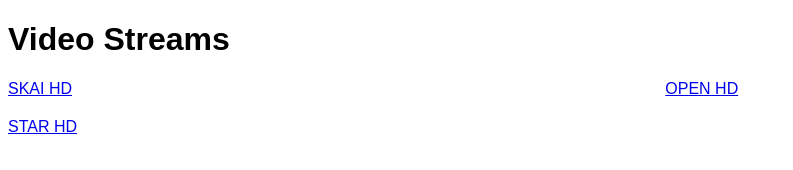
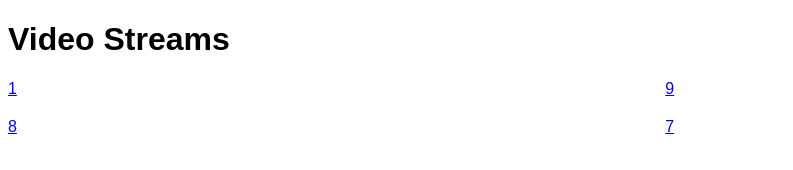
Before and after one commit to gsarm78/streaming, a plain HTML site: page index.html in a window 1280 px wide. Shown: the whole page, without its empty margins (0-793 px from the left). Drawn offline with Linux system fonts and the light colour scheme.

Commit message:
Update index.html

```diff
--- a/index.html
+++ b/index.html
@@ -45,13 +45,16 @@
     <h1>Video Streams</h1>
     <div class="video-list">
         <div class="video">
-            <a href="#" onclick="playVideo('http://skai-live.siliconweb.com/media/cambria4/index_bitrate1200K.m3u8')">SKAI HD</a>
+            <a href="#" onclick="playVideo('http://ert-live-bcbs15228.siliconweb.com/media/ert_1/ert_1_3Mbps.m3u8')">1</a>
         </div>
         <div class="video">
-            <a href="#" onclick="playVideo('https://liveopencloud.siliconweb.com/1/ZlRza2R6L2tFRnFJ/eWVLSlQx/hls/live/playlist.m3u8')">OPEN HD</a>
+            <a href="#" onclick="playVideo('http://skai-live.siliconweb.com/media/cambria4/index_bitrate1200K.m3u8')">9</a>
         </div>
         <div class="video">
-            <a href="#" onclick="playVideo('http://livestar.siliconweb.com/media/star1/star1.m3u8')">STAR HD</a>
+            <a href="#" onclick="playVideo('https://liveopencloud.siliconweb.com/1/ZlRza2R6L2tFRnFJ/eWVLSlQx/hls/live/playlist.m3u8')">8</a>
+        </div>
+        <div class="video">
+            <a href="#" onclick="playVideo('http://livestar.siliconweb.com/media/star1/star1.m3u8')">7</a>
         </div>
     </div>
 
```
